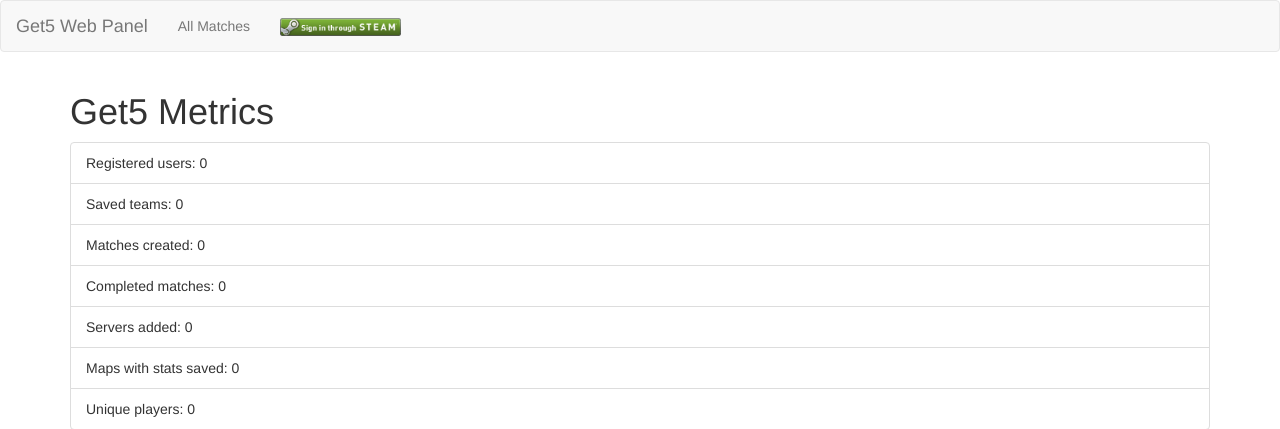
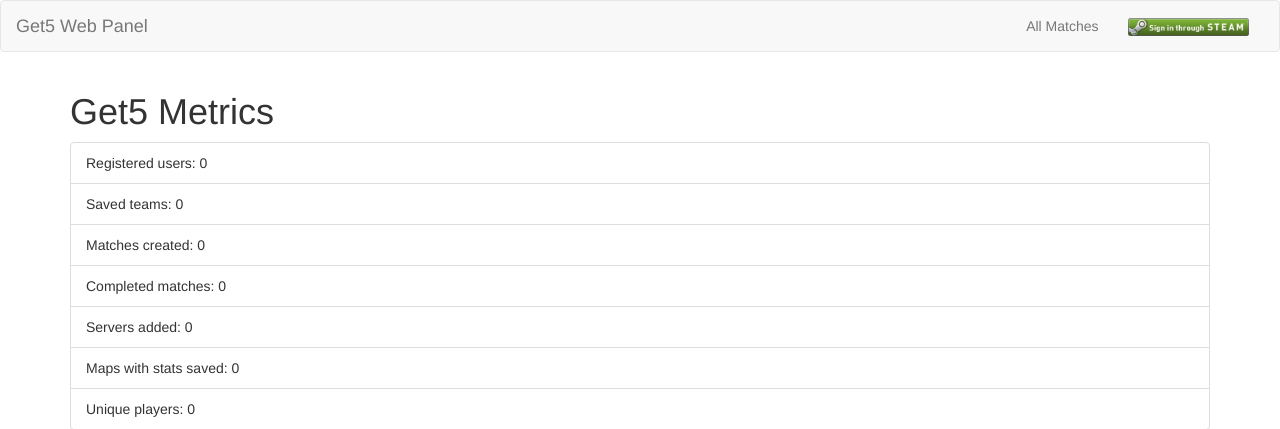
Before and after one commit to splewis/get5-web, a Flask app: page /metrics in a window 1280 px wide. Shown: the top 429 px of the page. Run offline with Flask 2, Linux system fonts and the light colour scheme; data that the repository does not hold is empty; some libraries are stand-ins or nearby versions.

Commit message:
Making the Main menu float Right
After updating the Main Menu only to Admins or All Matches for public, the menu floating right will be way better look for the menu.

```diff
--- a/get5/static/css/get5.css
+++ b/get5/static/css/get5.css
@@ -14,3 +14,6 @@
 .panel-footer p {
   margin: 10px 0 10px;
 }
+ul.nav.navbar-nav {
+    float: right;
+}
```
